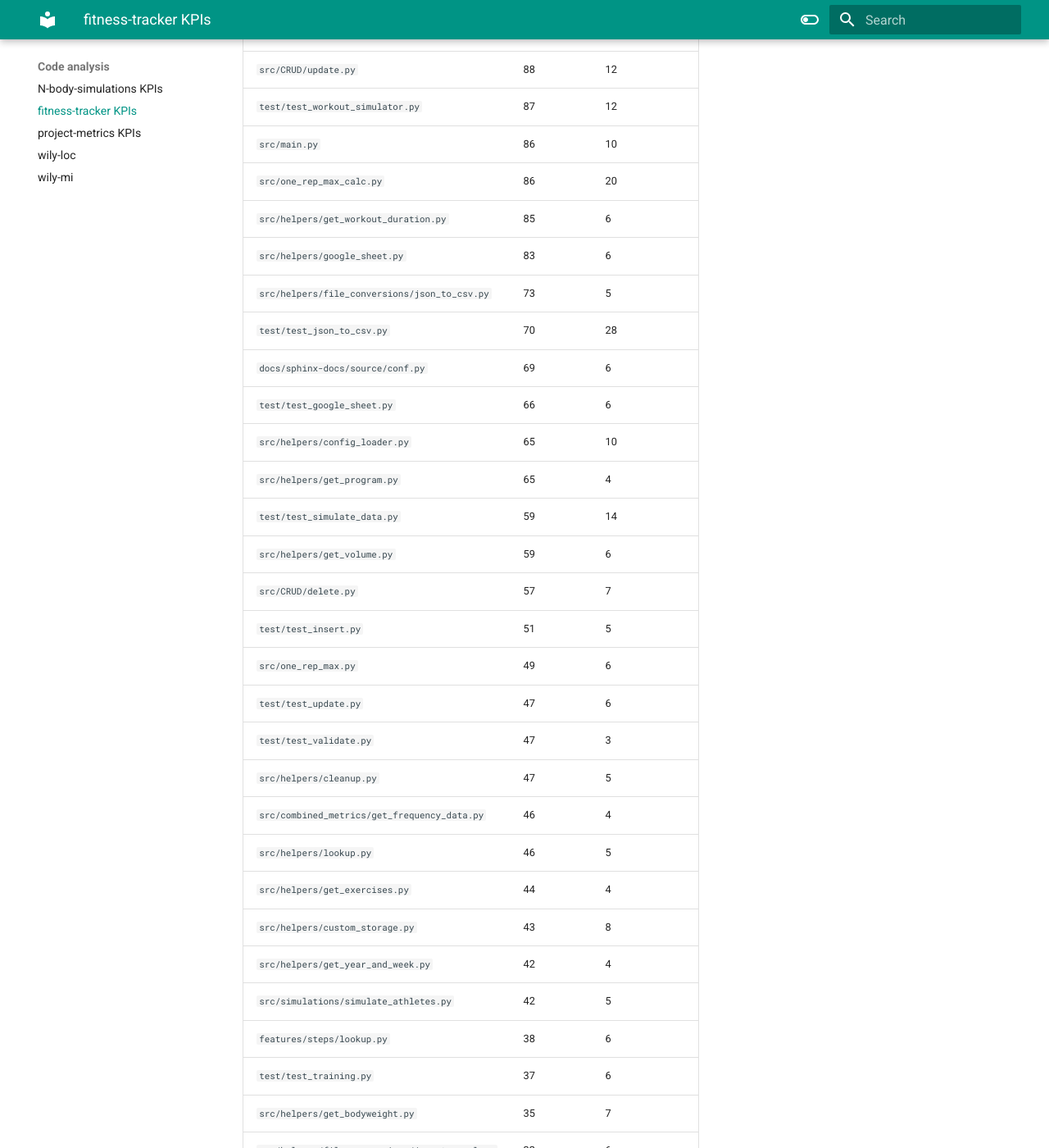
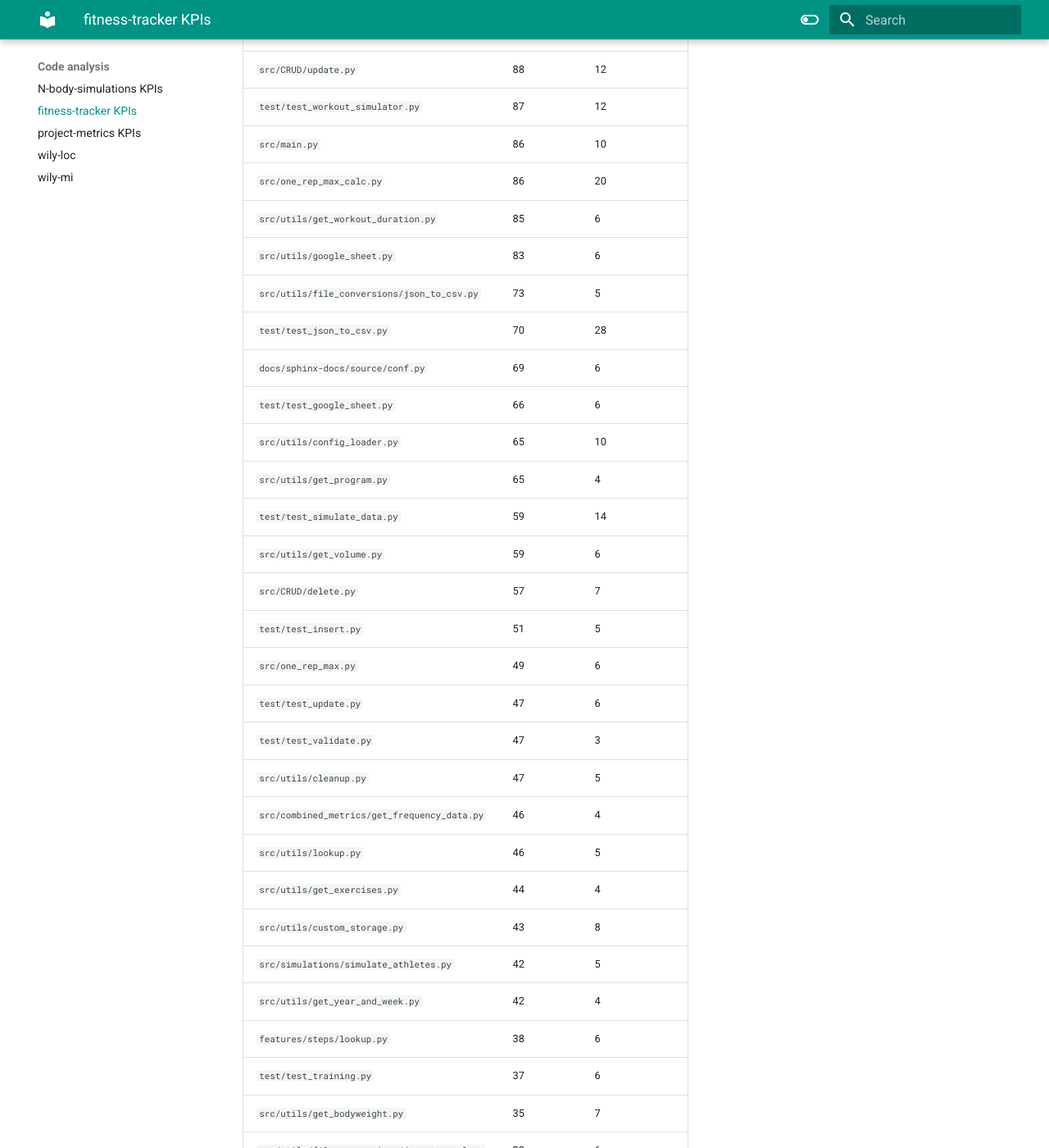
Before and after one commit to TheNewThinkTank/project-metrics, an MkDocs documentation site: the page built from docs/project_docs/code-analysis/kpi_fitness-tracker.md, in a window 1280 px wide and 1400 px high, scrolled down 1013 px. Shown: the whole window at 82% size. Built offline with MkDocs 1.6.1 and Material for MkDocs 9.7.7, drawn with Linux system fonts in a browser that asks for light colours; some of the changed text lies outside the part shown.

Commit message:
Updating file

```diff
--- a/docs/project_docs/code-analysis/kpi_fitness-tracker.md
+++ b/docs/project_docs/code-analysis/kpi_fitness-tracker.md
@@ -16,53 +16,53 @@ logging timestamp:
 | `src/CRUD/insert.py                      ` |        170 |                   23 |
 | `src/model/plot_model.py                 ` |        160 |                   22 |
 | `src/one_rep_max_plot.py                 ` |        159 |                   21 |
-| `src/helpers/validate.py                 ` |        147 |                   25 |
+| `src/utils/validate.py                   ` |        147 |                   25 |
 | `src/simulations/workout_simulator.py    ` |        130 |                   26 |
 | `src/simulations/simulate_data.py        ` |        107 |                   11 |
-| `src/helpers/analyze_stats.py            ` |        106 |                   15 |
-| `src/helpers/get_breath_holding.py       ` |        101 |                   16 |
-| `src/helpers/set_db_and_table.py         ` |         90 |                   13 |
+| `src/utils/profiling/analyze_stats.py    ` |        106 |                   15 |
+| `src/utils/get_breath_holding.py         ` |        101 |                   16 |
+| `src/utils/set_db_and_table.py           ` |         90 |                   13 |
 | `test/test_model.py                      ` |         89 |                   11 |
 | `src/CRUD/update.py                      ` |         88 |                   12 |
 | `test/test_workout_simulator.py          ` |         87 |                   12 |
 | `src/main.py                             ` |         86 |                   10 |
 | `src/one_rep_max_calc.py                 ` |         86 |                   20 |
-| `src/helpers/get_workout_duration.py     ` |         85 |                    6 |
-| `src/helpers/google_sheet.py             ` |         83 |                    6 |
-| `src/helpers/file_conversions/json_to_csv.py` |         73 |                    5 |
+| `src/utils/get_workout_duration.py       ` |         85 |                    6 |
+| `src/utils/google_sheet.py               ` |         83 |                    6 |
+| `src/utils/file_conversions/json_to_csv.py` |         73 |                    5 |
 | `test/test_json_to_csv.py                ` |         70 |                   28 |
 | `docs/sphinx-docs/source/conf.py         ` |         69 |                    6 |
 | `test/test_google_sheet.py               ` |         66 |                    6 |
-| `src/helpers/config_loader.py            ` |         65 |                   10 |
-| `src/helpers/get_program.py              ` |         65 |                    4 |
+| `src/utils/config_loader.py              ` |         65 |                   10 |
+| `src/utils/get_program.py                ` |         65 |                    4 |
 | `test/test_simulate_data.py              ` |         59 |                   14 |
-| `src/helpers/get_volume.py               ` |         59 |                    6 |
+| `src/utils/get_volume.py                 ` |         59 |                    6 |
 | `src/CRUD/delete.py                      ` |         57 |                    7 |
 | `test/test_insert.py                     ` |         51 |                    5 |
 | `src/one_rep_max.py                      ` |         49 |                    6 |
 | `test/test_update.py                     ` |         47 |                    6 |
 | `test/test_validate.py                   ` |         47 |                    3 |
-| `src/helpers/cleanup.py                  ` |         47 |                    5 |
+| `src/utils/cleanup.py                    ` |         47 |                    5 |
 | `src/combined_metrics/get_frequency_data.py` |         46 |                    4 |
-| `src/helpers/lookup.py                   ` |         46 |                    5 |
-| `src/helpers/get_exercises.py            ` |         44 |                    4 |
-| `src/helpers/custom_storage.py           ` |         43 |                    8 |
-| `src/helpers/get_year_and_week.py        ` |         42 |                    4 |
+| `src/utils/lookup.py                     ` |         46 |                    5 |
+| `src/utils/get_exercises.py              ` |         44 |                    4 |
+| `src/utils/custom_storage.py             ` |         43 |                    8 |
 | `src/simulations/simulate_athletes.py    ` |         42 |                    5 |
+| `src/utils/get_year_and_week.py          ` |         42 |                    4 |
 | `features/steps/lookup.py                ` |         38 |                    6 |
 | `test/test_training.py                   ` |         37 |                    6 |
-| `src/helpers/get_bodyweight.py           ` |         35 |                    7 |
-| `src/helpers/file_conversions/json_to_yaml.py` |         32 |                    6 |
+| `src/utils/get_bodyweight.py             ` |         35 |                    7 |
+| `src/utils/file_conversions/json_to_yaml.py` |         32 |                    6 |
 | `features/steps/get_program.py           ` |         31 |                    5 |
 | `features/steps/validate.py              ` |         31 |                    6 |
-| `src/helpers/logger_config.py            ` |         31 |                    3 |
+| `src/utils/logger_config.py              ` |         31 |                    3 |
 | `features/steps/model.py                 ` |         29 |                    6 |
 | `test/test_get_exercises.py              ` |         25 |                    2 |
 | `test/conftest.py                        ` |         18 |                    5 |
 | `test/test_get_year_and_week.py          ` |         18 |                    2 |
-| `src/helpers/profiling_utils.py          ` |         18 |                    3 |
-| `src/helpers/get_tz.py                   ` |         16 |                    3 |
+| `src/utils/profiling/profiling_utils.py  ` |         18 |                    3 |
+| `src/utils/get_tz.py                     ` |         16 |                    3 |
 | `test/test_get_workout_duration.py       ` |          9 |                    2 |
-| `src/helpers/get_split.py                ` |          9 |                    2 |
+| `src/utils/get_split.py                  ` |          9 |                    2 |
 | `test/test_get_program.py                ` |          7 |                    2 |
 | `test/test_lookup.py                     ` |          6 |                    2 |
```
Also changed, not shown: other parts of docs/project_docs/code-analysis/kpi_fitness-tracker.md (+1 -1 lines).
